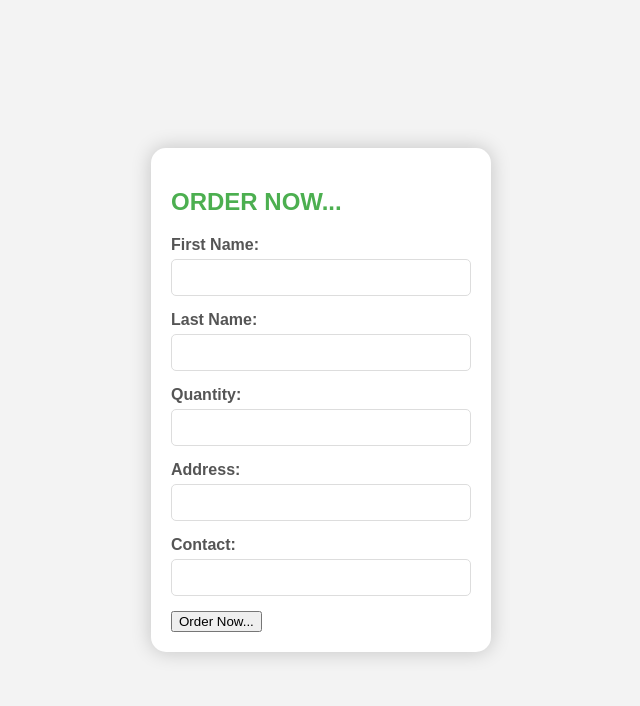
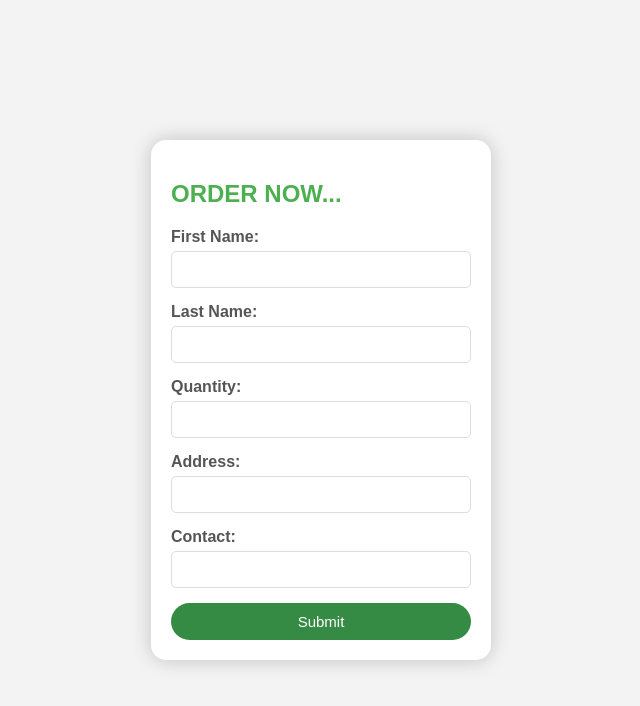
Before and after one commit to AAPUBLICATION1/A-APUBLICATION, a plain HTML site: page cart.html in a window 1280 px wide. Shown: the whole page, without its empty margins (319-959 px from the left). Drawn offline with Linux system fonts and the light colour scheme.

Commit message:
Update cart.html

```diff
--- a/cart.html
+++ b/cart.html
@@ -52,16 +52,24 @@
 				border-radius: 5px;
 			}
 
-			button[type="submit"] {
-				padding: 15px;
-				border-radius: 10px;
-				border: none;
-				background-color: #4caf50;
-				color: white;
-				cursor: pointer;
-				width: 100%;
-				font-size: 16px;
-			}
+		button {
+	background-color: #368b44;
+	color: #fff;
+	padding: 10px;
+	border: none;
+	border-radius: 25px;
+	cursor: pointer;
+	width: 100%;
+	font-size: 15px;
+	transition: .2s linear;
+}
+
+button:hover {
+	background-color: #0a6808;
+	border: none;
+	transform: translateY(-10px);
+}
+
 		</style>
 	</head>
 
@@ -119,7 +127,9 @@
 					required
 				/>
 
-	<input type="submit" value="Order Now..." class="button btn-primary" id="submit">
+	<button type="submit">
+				Submit
+			</button>
 			</form>
 		</div>
 			<script>
```
